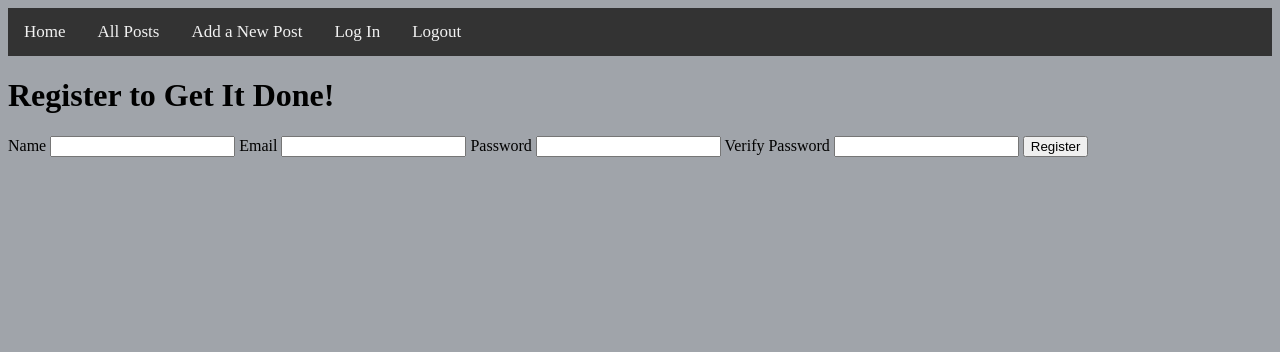
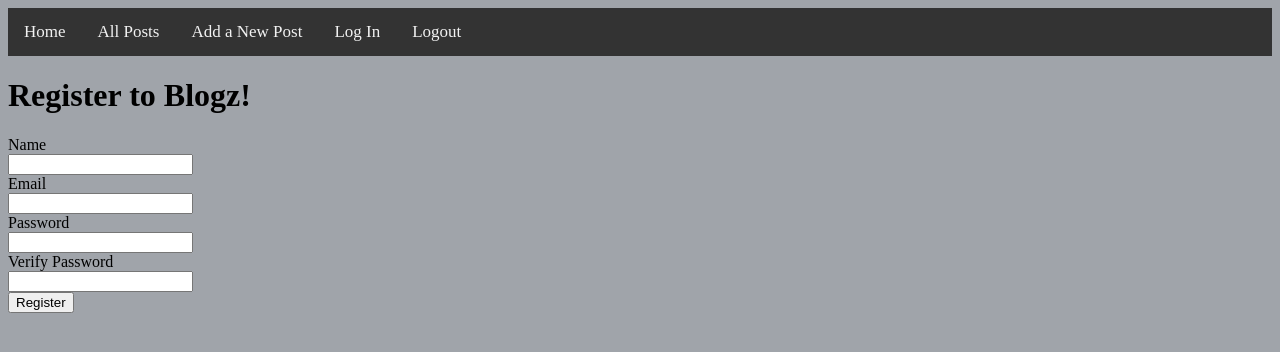
Before and after one commit to reverendin/Blogz, a Flask app: page /register in a window 1280 px wide. Shown: the top 352 px of the page. Run offline with Flask 2, Linux system fonts and the light colour scheme.

Commit message:
added divs for css

```diff
--- a/templates/register.html
+++ b/templates/register.html
@@ -1,16 +1,39 @@
 {% extends "base.html" %}
 
 {% block content %}
-<h1>Register to Get It Done!</h1>
+<div class="loghead">
+    <h1>Register to Blogz!</h1>
+</div>
+
 <form action="/register" method="post">
+    <div class="logstyle">
+        <div class="item1">
             <label for="name">Name</label>
+        </div>
+        <div class="item2">
             <input name="name" type="text">
+        </div>
+        <div class="item3">
             <label for="email">Email</label>
+        </div>
+        <div class="item4">
             <input name="email" type="email" value="{{ email }}">
+        </div>
+        <div class="item6">
             <label for="password">Password</label>
+        </div>
+        <div class="item7">
             <input name="password" type="password">
+        </div>
+        <div class="item8">
             <label for="verify">Verify Password</label>
+        </div>
+        <div class="item9">
             <input name="verify" type="password">
+        </div>
+        <div class="item10">
             <input type="submit" value="Register">
+        </div>
+    </div>
 </form>
 {% endblock %}
```
Lines whose indentation alone changed are shown as unchanged.
